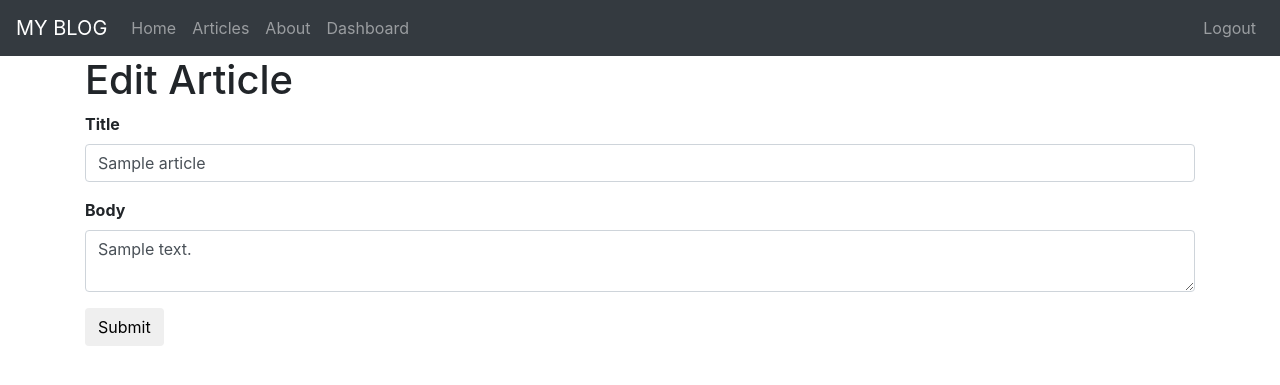
After one commit to sid1943/Blog, a Flask app: page /edit_article/1 in a window 1280 px wide. The commit adds this page. Shown: the top 385 px of the page. Run offline with Flask 2, Linux system fonts and the light colour scheme; the visitor is signed in with stand-in values (Sample User, id 1); tables that the repository leaves empty or names only in its code hold one stand-in row (values such as "Sample post"); some libraries are stand-ins or nearby versions.

Commit message:
final update

```diff
--- a/app.py
+++ b/app.py
@@ -195,7 +195,7 @@ class ArticleForm(Form):
     title = StringField('Title', [validators.Length(min=1, max=200)])
     body = TextAreaField('Body', [validators.Length(min=4)])
 
-
+#add article
 @app.route('/Add_Article', methods=['GET', 'POST'])
 @is_logged_in
 def Add_Article():
@@ -222,6 +222,71 @@ def Add_Article():
 
     return render_template('Add_Article.html', form=form)
 
+#edit article
+
+@app.route('/edit_article/<string:id>', methods=['GET', 'POST'])
+@is_logged_in
+def edit_Article(id):
+	# Create cursor
+    cur = mysql.connection.cursor()
+
+    # Get article by id
+    result = cur.execute("SELECT * FROM articles WHERE id = %s", [id])
+
+    article = cur.fetchone()
+    cur.close()
+    # Get form
+    form = ArticleForm(request.form)
+
+    # Populate article form fields
+    form.title.data = article['title']
+    form.body.data = article['body']
+
+
+
+    if request.method == 'POST' and form.validate():
+        title = form.title.data
+        body = form.body.data
+
+        # Create Cursor
+        cur = mysql.connection.cursor()
+
+        # Execute
+        cur.execute("UPDATE articles SET title = %s, body = %s, WHERE id = %s", [id])
+
+        # Commit to DB
+        mysql.connection.commit()
+
+        #Close connection
+        cur.close()
+
+    	flash('Article Uodated', 'success')
+
+        return redirect(url_for('Dashboard'))
+
+    return render_template('edit_Article.html', form=form)
+# Delete Article
+@app.route('/delete_article/<string:id>', methods=['POST'])
+@is_logged_in
+def delete_article(id):
+    # Create cursor
+    cur = mysql.connection.cursor()
+
+    # Execute
+    cur.execute("DELETE FROM articles WHERE id = %s", [id])
+
+    # Commit to DB
+    mysql.connection.commit()
+
+    #Close connection
+    cur.close()
+
+    flash('Article Deleted', 'success')
+
+    return redirect(url_for('Dashboard'))
+
+
+
 
 
 if __name__ == '__main__':
--- a/templates/About.html
+++ b/templates/About.html
@@ -2,6 +2,6 @@
 
 {% block body %}
 	<h1>My Mission</h1>
-    <p>This is my starting point in the wonderful world of writing programs to change the world</p>
+    <p>This is my starting point in the wonderful world of writing programs</p>
 
 {% endblock %}
--- a/templates/Home.html
+++ b/templates/Home.html
@@ -4,7 +4,7 @@
 	<div class="jumbotron">
         <div class="container">
           <h1 class="display-3">Blog</h1>
-          <p>Recording everything I make in computer world</p>
+          <p>This is my First Flask App</p>
           <p><a class="btn btn-primary btn-lg" href="/Register" role="button">Register &raquo;</a></p>
 		  <p><a class="btn btn-success" href="/Login" role="button" >Login &raquo;</a></p>
         </div>
--- /dev/null
+++ b/templates/edit_article.html
@@ -0,0 +1,14 @@
+{% extends 'layout.html' %}
+
+{% block body %}
+    <h1>Edit Article</h1>
+       {% from "includes/_formhelper.html" import render_field %}
+       <form method = 'POST' action= "">
+        <div class="form-group">
+            {{render_field(form.title, class="form-control")}}
+        </div>
+        <div class="form-group">
+            {{render_field(form.body, class="form-control", id="editor")}}
+        </div>
+        <p><input type="submit" class="btn brn-primary value="Submit"></p>
+{% endblock %}
```
Also changed, not shown: templates/Dashboard.html (+6 -1 lines).
